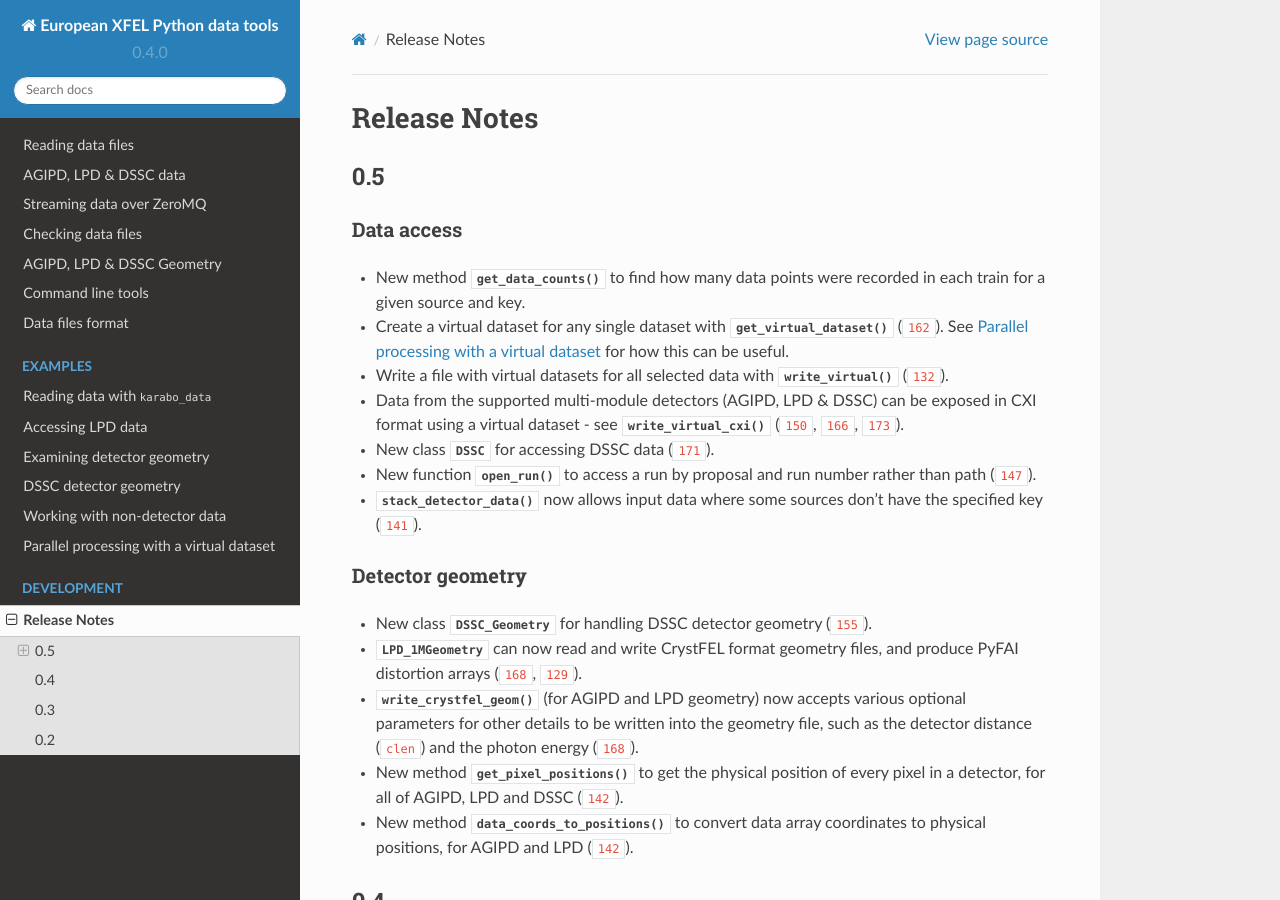
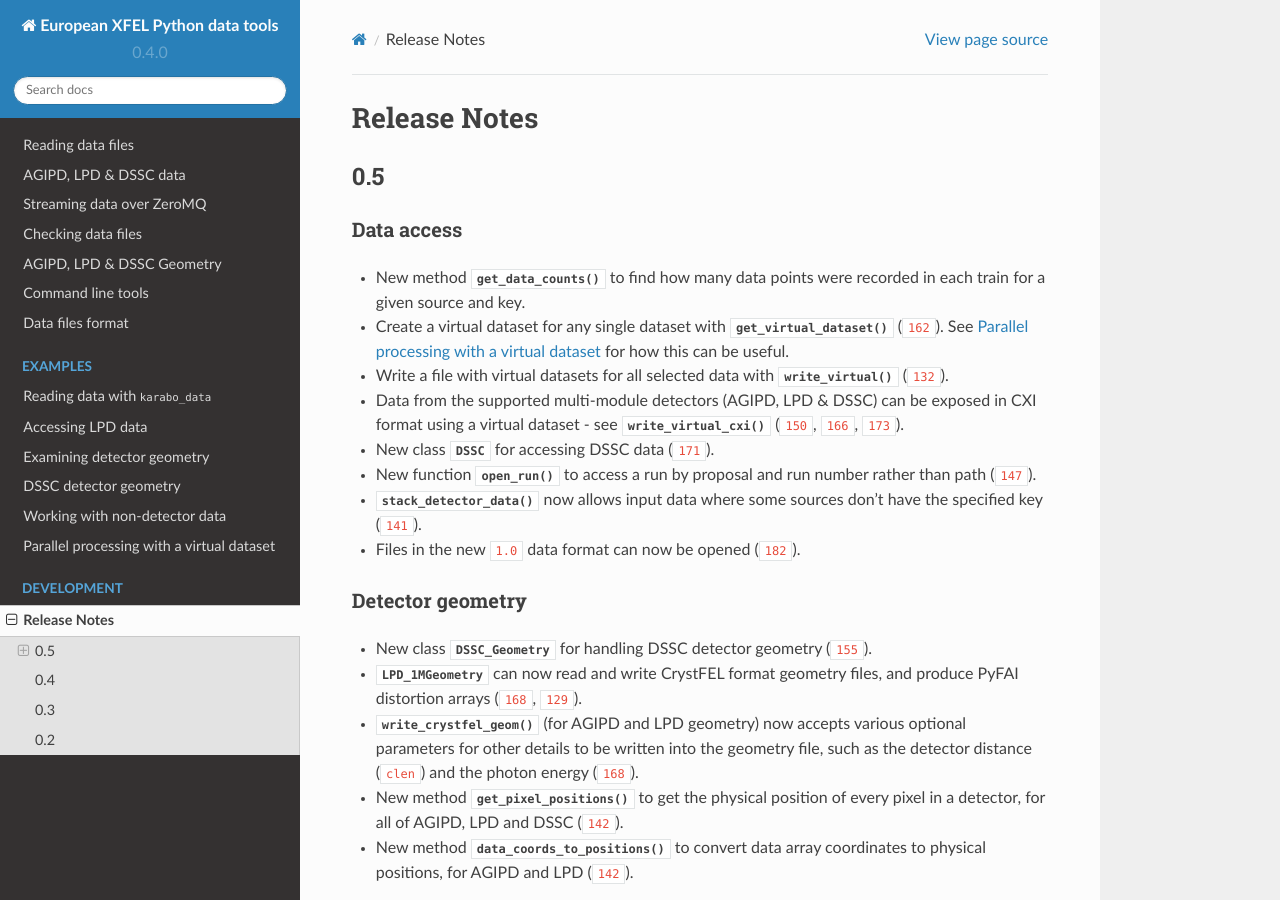
Before and after one commit to European-XFEL/karabo_data, a Sphinx documentation site: the page built from docs/changelog.rst, in a window 1280 px wide and 900 px high. Built offline with Sphinx 7.4.7 and the Read the Docs theme 2.0.0, drawn with Linux system fonts in a browser that asks for light colours; pages that are not in the unit, such as notebooks, are missing from menus; cross-references to code outside the pages are shown as plain code.

Commit message:
Add release note on new file format

```diff
--- a/docs/changelog.rst
+++ b/docs/changelog.rst
@@ -22,6 +22,7 @@ Data access
   rather than path (:ghpull:`147`).
 - :func:`~.stack_detector_data` now allows input data where some sources don't
   have the specified key (:ghpull:`141`).
+- Files in the new ``1.0`` data format can now be opened (:ghpull:`182`).
 
 Detector geometry
 ~~~~~~~~~~~~~~~~~
```
